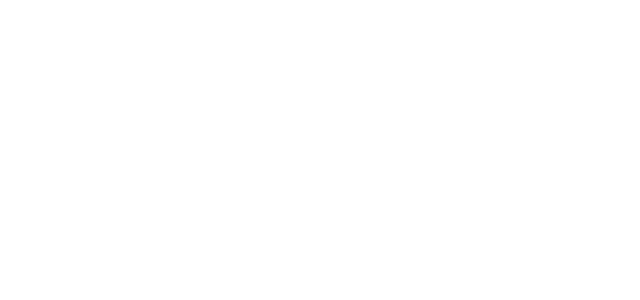
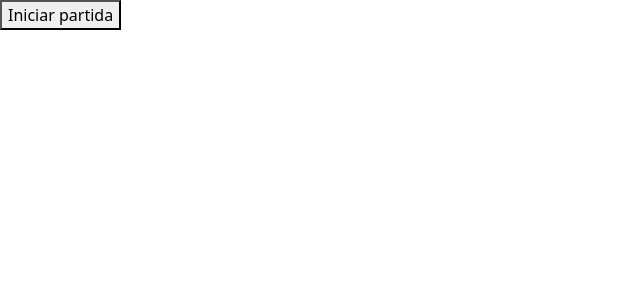
Before and after one commit to IngSoft-1-Peluche/frontend, a React (Create React App) app: page /iniciar/1/1 in a window 1280 px wide. Shown: the top 300 px of the page, without its empty margins (0-640 px from the left). Built offline with nearby package versions, Linux system fonts and the light colour scheme.

Commit message:
Boton para iniciar una partida

```diff
--- a/src/App.js
+++ b/src/App.js
@@ -5,6 +5,7 @@
 import TablaDis from './components/Tabla/TablaDisp';
 import FormUnirse from './components/Formularios/Unirse/FormUnirse';
 import ListarJugadores from './components/Listar/ListarJugadores';
+import IniciarPartida from './components/Iniciar/IniciarPartida';
 
 
 function App() {
@@ -21,6 +22,8 @@
                     </Route>
                     <Route path="/partidas/:id" render = { props => ( <ListarJugadores {...props}/>)}>
                     </Route>
+                    <Route path="/iniciar/:id/:id_J" render = { props => ( <IniciarPartida {...props}/>)}>
+                    </Route>
 
                 </Switch>
             </Router>
--- /dev/null
+++ b/src/components/Iniciar/IniciarPartida.js
@@ -0,0 +1,27 @@
+import React, { useState } from 'react';
+import { useParams } from 'react-router';
+
+const IniciarPartida = () => {
+
+  const {id,id_J}=useParams();
+
+  const iniciar = async () => {
+    const data = await fetch(`http://localhost:8000/partidas/${id}?id_jugador=${id_J}` ,{
+      method : 'PATCH',
+      body: JSON.stringify({
+      id_jugador:parseInt(id_J),
+      id_partida:parseInt(id)
+      })
+    })
+  }
+
+  return (
+    <div>
+      <button onClick={iniciar}>
+        Iniciar partida
+      </button>
+    </div>
+  );
+}
+
+export default IniciarPartida;
--- /dev/null
+++ b/src/components/Iniciar/index.js
@@ -0,0 +1 @@
+export { default as IniciarPartida } from './IniciarPartida';
```
